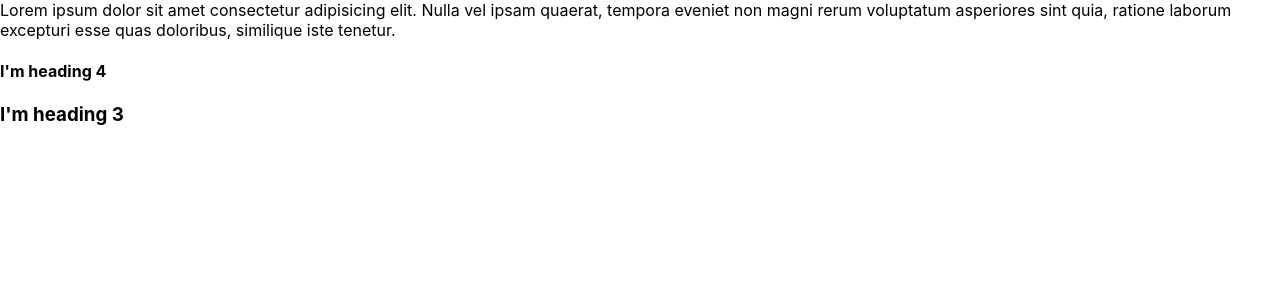
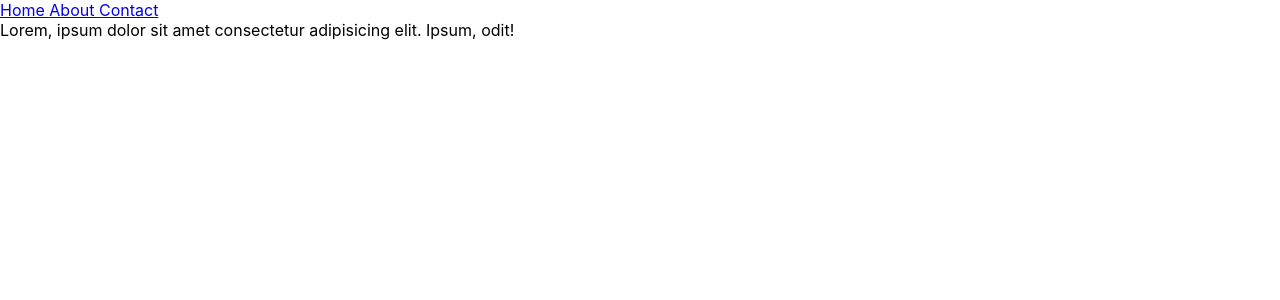
Before and after one commit to poojaduddalwar/FSWDevReact, a React (Create React App) app: page / in a window 1280 px wide. Shown: the top 300 px of the page. Built offline with nearby package versions, Linux system fonts and the light colour scheme; the HTML template or start-up script is replaced by a standard one.

Commit message:
react component

```diff
--- a/src/App.js
+++ b/src/App.js
@@ -1,11 +1,9 @@
-
-function App() {
+import Navbar from "./Navbar"
+const App = () => {
   return (
     <div className="App">
-      Lorem ipsum dolor sit amet consectetur adipisicing elit. Nulla vel ipsam quaerat, tempora eveniet non magni rerum voluptatum asperiores sint quia, ratione laborum excepturi esse quas doloribus, similique iste tenetur.
-
-      <h4>I'm heading 4</h4>
-      <h3>I'm heading 3</h3>
+      <Navbar/>
+      Lorem, ipsum dolor sit amet consectetur adipisicing elit. Ipsum, odit!
     </div>
   );
 }
--- /dev/null
+++ b/src/Navbar.js
@@ -0,0 +1,11 @@
+const Navbar = ()=>{
+    return(
+        <nav>
+            <a href="#">Home </a>
+            <a href="#">About </a>
+            <a href="#">Contact </a>
+        </nav>
+    )
+}
+
+export default Navbar
```
